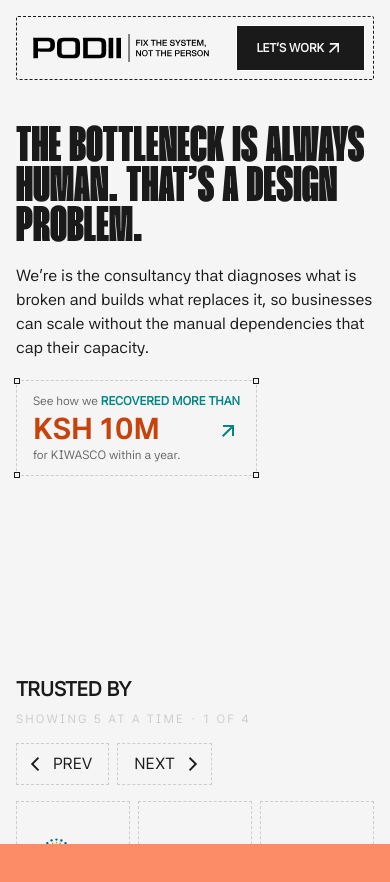
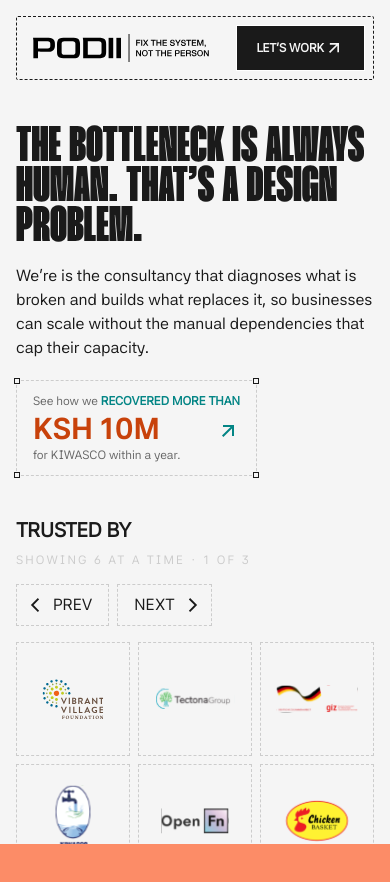
Before and after one commit to Podiihq/2026_podii_website, a React (Vite) app: page / in a window 390 px wide. Shown: the top 882 px of the page. Built offline with nearby package versions, Linux system fonts and the light colour scheme.

Commit message:
adjusted resposiveness for tableys

```diff
--- a/src/components/CompanyLogos.jsx
+++ b/src/components/CompanyLogos.jsx
@@ -4,7 +4,7 @@
 import { RiArrowLeftUpLine, RiArrowRightUpLine } from "react-icons/ri";
 import { ImageComponent } from "./ImageComponent";
 
-const PAGE_SIZE = 5;
+const PAGE_SIZE = 6;
 
 const logoModules = import.meta.glob("../assets/images/company-logos/*.svg", {
     eager: true,
@@ -63,8 +63,8 @@
 
     return (
         <section id="companies" className="pb-14 md:pb-16">
-            <div className="mx-auto max-w-7xl">
-                <div className="flex flex-wrap items-center justify-between gap-4 px-4 xl:px-0">
+            <div className="mx-auto max-w-7xl px-4 xl:px-0">
+                <div className="flex flex-wrap items-center justify-between gap-4">
                     <div className="space-y-2">
                         <p className="text-xl uppercase font-bold">Trusted BY</p>
                         <p className="text-xs uppercase tracking-[0.18em] text-[#ccc]">
@@ -92,7 +92,7 @@
                     </div>
                 </div>
 
-                <div className="relative mt-4 min-h-28 px-4 lg:px-0">
+                <div className="relative mt-4 min-h-28">
                     <AnimatePresence mode="wait" custom={direction}>
                         <motion.div
                             key={startIndex}
@@ -101,7 +101,7 @@
                             animate={{ opacity: 1, x: 0 }}
                             exit={{ opacity: 0, x: direction * -36 }}
                             transition={{ duration: 0.3, ease: "easeOut" }}
-                            className="grid grid-cols-3 gap-2 md:grid-cols-5"
+                            className="grid grid-cols-3 gap-2 md:grid-cols-6"
                         >
                             {visibleLogos.map((logo, index) => (
                                 <motion.article
--- a/src/components/NavBar.jsx
+++ b/src/components/NavBar.jsx
@@ -39,7 +39,7 @@
 
     return (
         <section className="relative">
-            <header className="sticky top-0 mx-auto w-full max-w-7xl px-4 md:px-10 lg:px-0">
+            <header className="sticky top-0 mx-auto w-full max-w-7xl px-4 lg:px-0">
                 <div
                     className={`rounded-xs flex items-center gap-4 justify-between pl-4 pr-2 py-2 backdrop-blur transition-all duration-300
                     ${isInSection ? "text-black bg-[#f5f5f5] border border-[#1a1a1a] border-dashed" : "bg-[#1a1a1a]  text-[#F5F5F5]"}`}>
--- a/src/pages/HomePage.jsx
+++ b/src/pages/HomePage.jsx
@@ -52,7 +52,7 @@
   return (
     <InnerPageTransition>
       <div className="bg-[#F5F5F5] text-[#1A1A1A]">
-        <section className="min-h-[80vh] relative">
+        <section className="min-h-[40vh] lg:min-h-[60vh] xl:min-h-[80vh] relative">
           <div className="fixed w-full pt-4 z-100 lg:px-4 xl:px-0">
             <NavBar targetSectionRef={targetSectionRef} />
           </div>
@@ -90,7 +90,7 @@
             </div>
           </motion.div>
         </section >
-        <div className="relative z-50 md:pt-10">
+        <div className="relative z-50 pt-10 md:pt-10">
           <CompaniesSection />
         </div>
         <section className="lg:max-w-7xl mx-auto pb-10 md:pb-20 px-4 xl:px-0">
@@ -99,7 +99,7 @@
               Every business eventually hits the same ceiling.
             </h2>
             <div className="grid lg:grid-cols-2 gap-10">
-              <img src={CeilingImage} alt="" className="self-center w-1/2 lg:w-10/12 hidden md:block" />
+              <img src={CeilingImage} alt="" className="self-center w-1/2 lg:w-10/12 hidden lg:block" />
               <div className="space-y-6 ">
                 <p>
                   The business isn’t failing—its systems just haven’t scaled with it. Manual approvals, fragmented tools, and poor integrations are forcing the team to hold everything together. People are working harder than ever, but the real issue lies in the underlying structure, not their effort.
```
